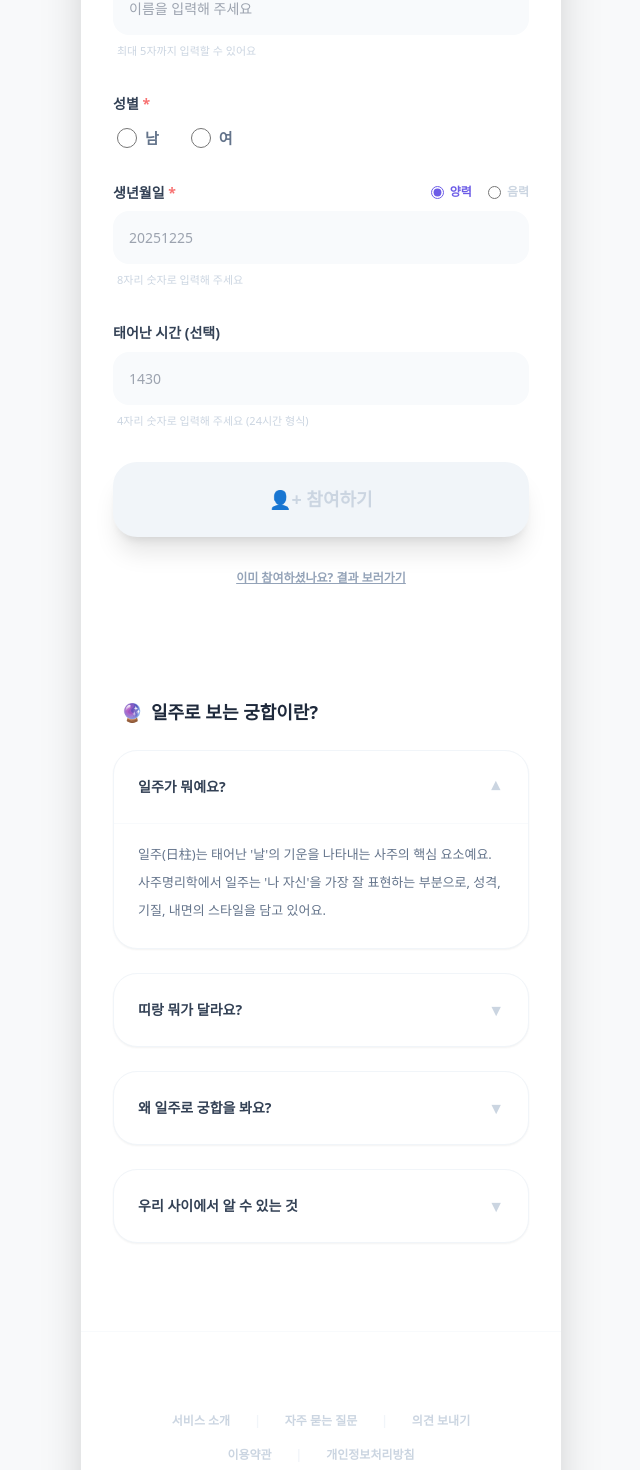
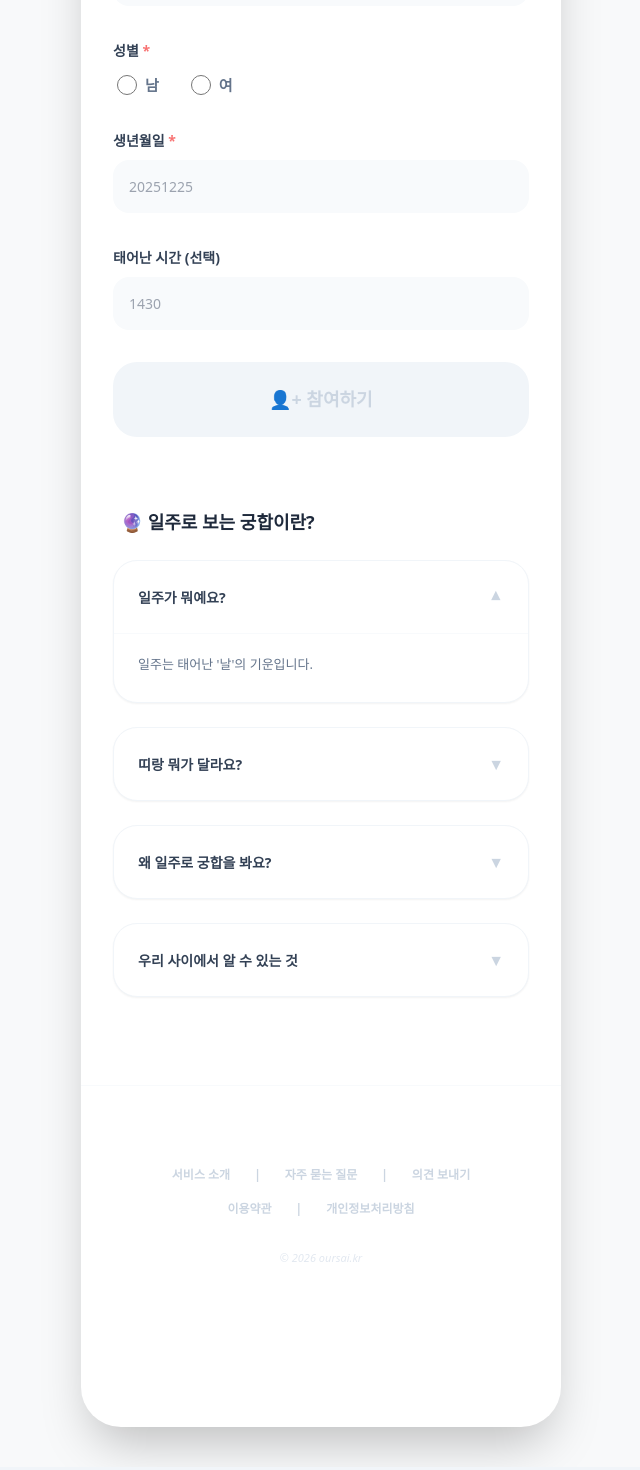
Before and after one commit to PLANB-John/oursai-web, a Next.js app: page /join in a window 1280 px wide. Shown: the part 318-1788 px from the top of the page, without its empty margins (319-959 px from the left). Built offline with nearby package versions, Linux system fonts and the light colour scheme.

Commit message:
Update join.js

```diff
--- a/pages/join.js
+++ b/pages/join.js
@@ -7,211 +7,106 @@ export default function JoinGroup() {
   const router = useRouter();
   const [openAccordion, setOpenAccordion] = useState(0);
   const [formData, setFormData] = useState({
-    userName: '',
-    gender: '',
-    calendar: '양력',
-    birthDate: '',
-    birthTime: '' // 1. 태어난 시간 상태 추가
+    userName: '', gender: '', calendar: '양력', birthDate: '', birthTime: ''
   });
 
-  // 필수 입력값 확인 (이름, 성별, 생년월일 8자)
-  const isIljuVisible = formData.userName.trim().length > 0 &&
-                        formData.gender !== '' &&
-                        formData.birthDate.length === 8;
+  const isIljuValid = formData.userName.trim().length > 0 &&
+                      formData.gender !== '' &&
+                      formData.birthDate.length === 8;
 
-  // 참여하기 클릭 시 데이터를 담아 이동 [cite: 2026-02-16]
   const handleJoin = () => {
-    if (isIljuVisible) {
-      router.push({
-        pathname: '/group',
-        query: {
-          joined: 'true',
-          newUserName: formData.userName,
-          newUserGender: formData.gender
-        }
-      });
+    if (isIljuValid) {
+      // 1. 새로운 멤버 객체 생성 [cite: 2026-02-16]
+      const newMember = {
+        id: Date.now(), // 고유 ID 생성
+        name: formData.userName,
+        emoji: formData.gender === '남' ? '👦' : '👧',
+        ilju: '병인', // 실제 로직 연결 전 임시 값
+        element: '화(火)',
+        desc: '새롭게 합류한 멤버입니다! 기존 멤버들과의 케미를 확인해보세요.',
+        color: '#8e44ad'
+      };
+
+      // 2. 로컬 저장소에 저장하여 group.js에서 꺼내 쓸 수 있게 함 [cite: 2026-02-16]
+      const existingMembers = JSON.parse(localStorage.getItem('groupMembers') || '[]');
+      localStorage.setItem('groupMembers', JSON.stringify([...existingMembers, newMember]));
+
+      // 3. 이동
+      router.push('/group?joined=true');
     }
   };
 
   return (
     <div className="min-h-screen bg-[#f8f9fa] flex justify-center items-start sm:py-10 font-sans text-slate-800">
-      <Head>
-        <title>모임 참여하기 | 우리 사이 (oursai.kr)</title>
-      </Head>
-
+      <Head><title>모임 참여하기 | 우리 사이</title></Head>
       <div className="w-full max-w-[480px] min-h-screen bg-white shadow-2xl flex flex-col relative overflow-hidden sm:rounded-[40px] pb-20">
 
-        {/* 상단 네비게이션 */}
         <div className="px-6 py-6 border-b border-slate-50 flex items-center">
-          <button onClick={() => router.back()} className="text-[13px] text-slate-400 font-bold flex items-center gap-1">
-            ‹ 모임으로 돌아가기
-          </button>
+          <button onClick={() => router.back()} className="text-[13px] text-slate-400 font-bold flex items-center gap-1">‹ 모임으로 돌아가기</button>
         </div>
 
         <main className="px-6 py-12 space-y-10">
           <div className="text-center space-y-2">
             <h1 className="text-[28px] font-black text-slate-800 tracking-tight">모임 참여하기</h1>
-            <p className="text-[14px] text-slate-400 font-medium">내 정보를 입력하고 모임에 참여하세요</p>
           </div>
 
           <section className="space-y-8 px-2">
-            {/* 이름 입력 */}
             <div className="space-y-2">
               <label className="text-[14px] font-black text-slate-700">이름 <span className="text-red-400">*</span></label>
-              <input
-                type="text"
-                placeholder="이름을 입력해 주세요"
-                maxLength={5}
-                className="w-full p-4 bg-slate-50 rounded-2xl text-[14px] focus:outline-none focus:ring-2 focus:ring-purple-100"
-                onChange={(e) => setFormData({...formData, userName: e.target.value})}
-              />
-              <p className="text-[11px] text-slate-300 font-medium ml-1">최대 5자까지 입력할 수 있어요</p>
+              <input type="text" placeholder="이름을 입력해 주세요" className="w-full p-4 bg-slate-50 rounded-2xl text-[14px] focus:outline-none focus:ring-2 focus:ring-purple-100" onChange={(e) => setFormData({...formData, userName: e.target.value})} />
             </div>
 
-            {/* 성별 선택 */}
             <div className="space-y-3">
               <label className="text-[14px] font-black text-slate-700">성별 <span className="text-red-400">*</span></label>
               <div className="flex gap-8 ml-1">
                 {['남', '여'].map((g) => (
                   <label key={g} className="flex items-center gap-2 cursor-pointer group">
-                    <input
-                      type="radio"
-                      name="gender"
-                      onChange={() => setFormData({...formData, gender: g})}
-                      className="w-5 h-5 accent-[#6c5ce7]"
-                    />
-                    <span className="text-[15px] font-bold text-slate-500 group-hover:text-purple-400">{g}</span>
+                    <input type="radio" name="gender" onChange={() => setFormData({...formData, gender: g})} className="w-5 h-5 accent-[#6c5ce7]" />
+                    <span className="text-[15px] font-bold text-slate-500">{g}</span>
                   </label>
                 ))}
               </div>
             </div>
 
-            {/* 생년월일 + 양력/음력 */}
             <div className="space-y-2">
-              <div className="flex justify-between items-center">
-                <label className="text-[14px] font-black text-slate-700">생년월일 <span className="text-red-400">*</span></label>
-                <div className="flex gap-4 text-[12px] font-bold">
-                  {['양력', '음력'].map((type) => (
-                    <label key={type} className={`flex items-center gap-1.5 cursor-pointer transition-colors ${formData.calendar === type ? 'text-[#6c5ce7]' : 'text-slate-300'}`}>
-                      <input
-                        type="radio"
-                        name="calendar"
-                        checked={formData.calendar === type}
-                        onChange={() => setFormData({...formData, calendar: type})}
-                        className="accent-[#6c5ce7]"
-                      />
-                      {type}
-                    </label>
-                  ))}
-                </div>
-              </div>
-              <input
-                type="text"
-                placeholder="20251225"
-                maxLength={8}
-                className="w-full p-4 bg-slate-50 rounded-2xl text-[14px] focus:outline-none focus:ring-2 focus:ring-purple-100"
-                onChange={(e) => setFormData({...formData, birthDate: e.target.value})}
-              />
-              <p className="text-[11px] text-slate-300 font-medium ml-1">8자리 숫자로 입력해 주세요</p>
+              <label className="text-[14px] font-black text-slate-700">생년월일 <span className="text-red-400">*</span></label>
+              <input type="text" placeholder="20251225" maxLength={8} className="w-full p-4 bg-slate-50 rounded-2xl text-[14px] focus:outline-none focus:ring-2 focus:ring-purple-100" onChange={(e) => setFormData({...formData, birthDate: e.target.value})} />
             </div>
 
-            {/* --- 수정사항 1: 태어난 시간 입력란 추가 (모임 생성 페이지와 동일) --- */}
             <div className="space-y-2">
               <label className="text-[14px] font-black text-slate-700">태어난 시간 (선택)</label>
-              <input
-                type="text"
-                placeholder="1430"
-                maxLength={4}
-                className="w-full p-4 bg-slate-50 rounded-2xl text-[14px] focus:outline-none focus:ring-2 focus:ring-purple-100"
-                onChange={(e) => setFormData({...formData, birthTime: e.target.value})}
-              />
-              <p className="text-[11px] text-slate-300 font-medium ml-1">4자리 숫자로 입력해 주세요 (24시간 형식)</p>
+              <input type="text" placeholder="1430" className="w-full p-4 bg-slate-50 rounded-2xl text-[14px] focus:outline-none" />
             </div>
 
-            {/* 당신의 일주 카드 */}
-            <AnimatePresence>
-              {isIljuVisible && (
-                <motion.div
-                  initial={{ opacity: 0, scale: 0.95 }}
-                  animate={{ opacity: 1, scale: 1 }}
-                  className="bg-slate-50 rounded-[32px] p-8 border border-slate-100 text-center space-y-4 shadow-inner"
-                >
-                  <p className="text-[13px] font-bold text-slate-400">당신의 일주 ❔</p>
-                  <div className="text-[48px] mb-2">🐹</div>
-                  <p className="text-[20px] font-black text-slate-800">병인 - 🔥 🌲</p>
-                  <p className="text-[11px] text-[#6c5ce7] font-bold">💡 띠와 달라요! 일주는 태어난 '날'의 기운이에요</p>
-                </motion.div>
-              )}
-            </AnimatePresence>
-
-            <button
-              onClick={handleJoin}
-              disabled={!isIljuVisible}
-              className={`w-full py-6 rounded-[24px] font-black text-[18px] transition-all shadow-xl ${isIljuVisible ? 'bg-[#6c5ce7] text-white shadow-purple-100 active:scale-95' : 'bg-slate-100 text-slate-300 cursor-not-allowed'}`}
-            >
+            <button onClick={handleJoin} disabled={!isIljuValid} className={`w-full py-6 rounded-[24px] font-black text-[18px] transition-all ${isIljuValid ? 'bg-[#6c5ce7] text-white' : 'bg-slate-100 text-slate-300'}`}>
               👤+ 참여하기
             </button>
 
-            <p onClick={() => router.push('/group')} className="text-center text-[12px] text-slate-400 font-bold cursor-pointer hover:text-slate-600 underline pb-10">
-              이미 참여하셨나요? 결과 보러가기
-            </p>
-
-            {/* --- 수정사항 2: 하단 상세 아코디언 가이드 (4가지 복구) --- */}
+            {/* 하단 아코디언 */}
             <div className="pt-10 space-y-6">
-              <h2 className="text-[18px] font-black text-slate-800 flex items-center gap-2 px-2">
-                <span className="text-[#6c5ce7]">🔮</span> 일주로 보는 궁합이란?
-              </h2>
-              {[
-                {
-                  q: "일주가 뭐예요?",
-                  a: "일주(日柱)는 태어난 '날'의 기운을 나타내는 사주의 핵심 요소예요. 사주명리학에서 일주는 '나 자신'을 가장 잘 표현하는 부분으로, 성격, 기질, 내면의 스타일을 담고 있어요."
-                },
-                {
-                  q: "띠랑 뭐가 달라요?",
-                  a: "띠는 태어난 해(년)를 기준으로 하지만, 일주는 태어난 날을 기준으로 합니다. 띠가 사회적인 겉모습이라면, 일주는 나 자신의 본질적인 기운과 속마음을 보기에 더 적합합니다."
-                },
-                {
-                  q: "왜 일주로 궁합을 봐요?",
-                  a: "일주는 개인의 기질과 내면 에너지를 가장 정확하게 담고 있어, 서로 다른 두 사람이 만났을 때 생기는 화학 반응을 깊이 있게 분석할 수 있습니다. [cite: 2026-02-16]"
-                },
-                {
-                  q: "우리 사이에서 알 수 있는 것",
-                  a: "멤버 간의 1:1 케미 등급과 관계의 특징, 그리고 전체 모임의 조화도를 시각적인 네트워크 그래프로 확인할 수 있습니다. [cite: 2026-02-16]"
-                }
-              ].map((item, idx) => (
+              <h2 className="text-[18px] font-black text-slate-800 px-2">🔮 일주로 보는 궁합이란?</h2>
+              {[ { q: "일주가 뭐예요?", a: "일주는 태어난 '날'의 기운입니다." }, { q: "띠랑 뭐가 달라요?", a: "띠는 해, 일주는 날 기준입니다." }, { q: "왜 일주로 궁합을 봐요?", a: "나의 본질적인 성향을 가장 잘 나타내기 때문입니다." }, { q: "우리 사이에서 알 수 있는 것", a: "멤버 간 케미 등급과 관계 네트워크를 볼 수 있습니다." } ].map((item, idx) => (
                 <div key={idx} className="bg-white rounded-3xl border border-slate-100 overflow-hidden shadow-sm">
                   <button onClick={() => setOpenAccordion(openAccordion === idx ? null : idx)} className="w-full p-6 flex justify-between items-center text-left">
                     <span className="text-[14px] font-bold text-slate-700">{item.q}</span>
                     <span className={`text-slate-300 transition-transform ${openAccordion === idx ? 'rotate-180' : ''}`}>▼</span>
                   </button>
-                  <AnimatePresence>
-                    {openAccordion === idx && (
-                      <motion.div initial={{ height: 0, opacity: 0 }} animate={{ height: 'auto', opacity: 1 }} exit={{ height: 0, opacity: 0 }} className="px-6 pb-6 text-[13px] text-slate-500 leading-7 border-t border-slate-50 pt-4">
-                        {item.a}
-                      </motion.div>
-                    )}
-                  </AnimatePresence>
+                  {openAccordion === idx && <div className="px-6 pb-6 text-[13px] text-slate-500 leading-7 border-t border-slate-50 pt-4">{item.a}</div>}
                 </div>
               ))}
             </div>
           </section>
         </main>
 
-        {/* --- 수정사항 3: 하단 표준 푸터 구성 (5종 링크) --- */}
+        {/* 5종 푸터 */}
         <footer className="px-8 py-20 bg-white text-center border-t border-slate-50 mt-10">
           <div className="flex justify-center gap-6 text-[12px] text-slate-300 font-bold mb-4">
-            <a href="/intro" className="hover:text-purple-400">서비스 소개</a>
-            <span className="text-slate-100">|</span>
-            <a href="/faq" className="hover:text-purple-400">자주 묻는 질문</a>
-            <span className="text-slate-100">|</span>
-            <a href="/feedback" className="hover:text-purple-400">의견 보내기</a>
+            <a href="/intro">서비스 소개</a><span>|</span><a href="/faq">자주 묻는 질문</a><span>|</span><a href="/feedback">의견 보내기</a>
           </div>
           <div className="flex justify-center gap-6 text-[12px] text-slate-300 font-bold mb-8">
-            <a href="/terms" className="hover:text-purple-400">이용약관</a>
-            <span className="text-slate-100">|</span>
-            <a href="/privacy" className="hover:text-purple-400">개인정보처리방침</a>
+            <a href="/terms">이용약관</a><span>|</span><a href="/privacy">개인정보처리방침</a>
           </div>
-          <p className="text-[11px] text-slate-200 font-medium italic">© 2026 oursai.kr | All Rights Reserved.</p>
+          <p className="text-[11px] text-slate-200 font-medium italic">© 2026 oursai.kr</p>
         </footer>
       </div>
     </div>
```
